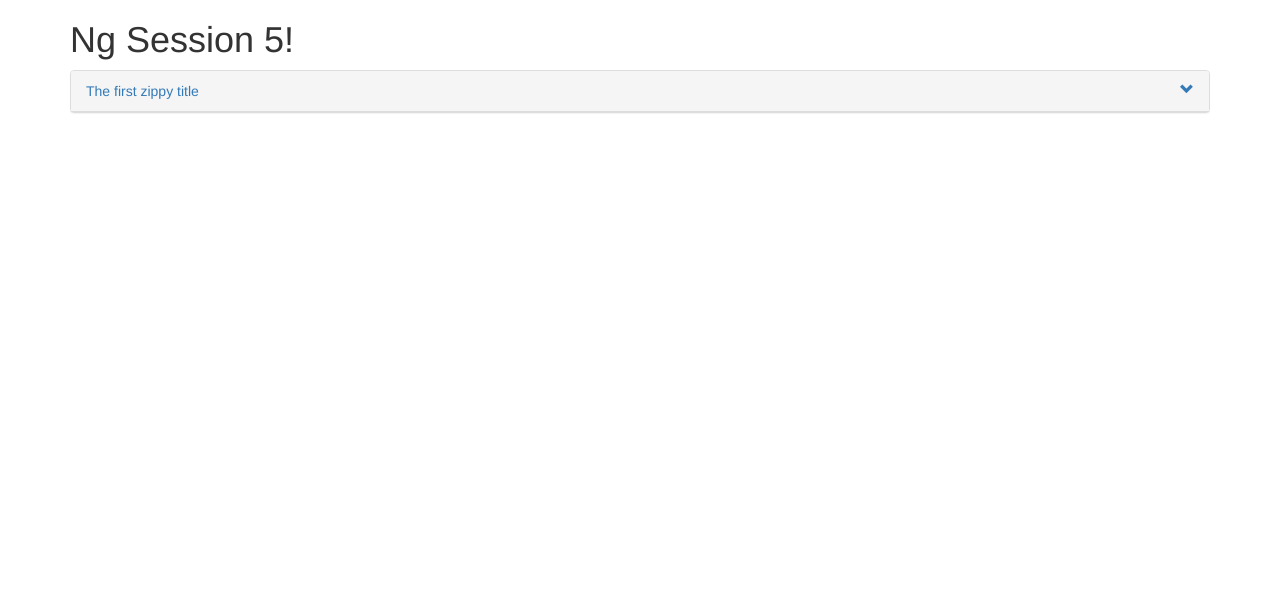
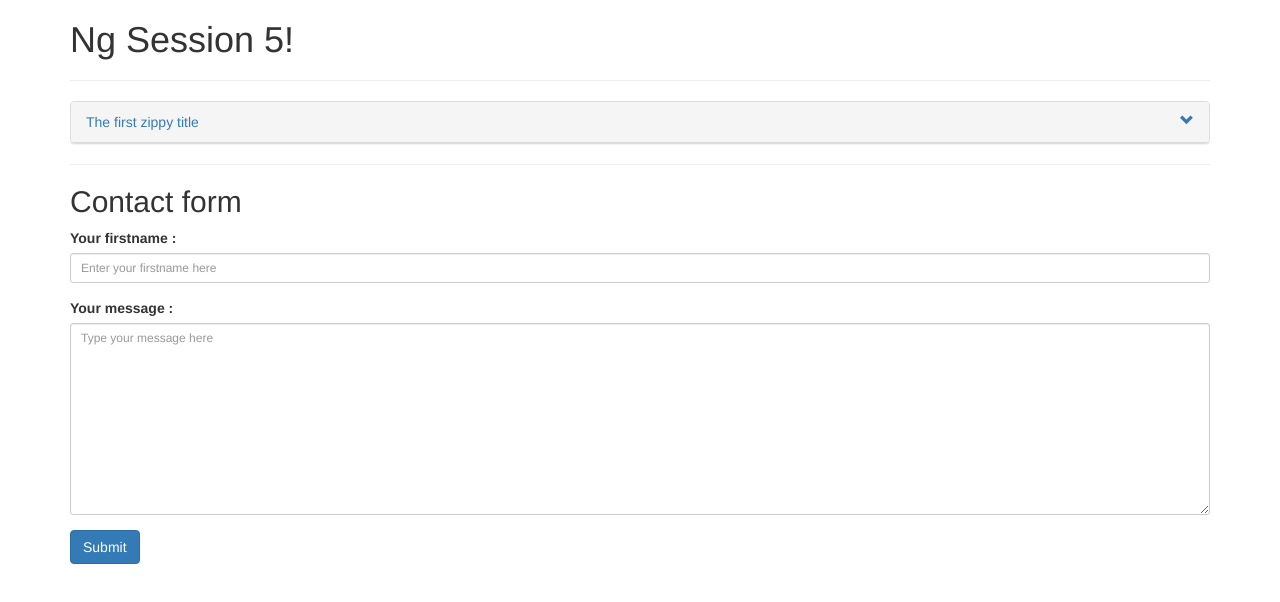
Before and after one commit to saiht/ng-session5, an Angular app: page / in a window 1280 px wide. Shown: the top 602 px of the page. Built offline with nearby package versions, Linux system fonts and the light colour scheme.

Commit message:
Contact form begining

```diff
--- a/src/app/app.component.html
+++ b/src/app/app.component.html
@@ -3,7 +3,14 @@
     {{title}}
   </h1>
 
+  <hr>
+
   <zippy title="The first zippy title">
     The content of my first zippy !
   </zippy>
+
+  <hr>
+
+  <contact></contact>
+
 </div>
--- a/src/app/app.module.ts
+++ b/src/app/app.module.ts
@@ -5,6 +5,7 @@ import { HttpModule } from '@angular/http';
 
 import { AppComponent } from './app.component';
 import { ZippyModule } from './zippy/zippy.module';
+import { ContactModule } from './contact/contact.module'
 
 @NgModule({
   declarations: [
@@ -14,7 +15,8 @@ import { ZippyModule } from './zippy/zippy.module';
     BrowserModule,
     FormsModule,
     HttpModule,
-    ZippyModule
+    ZippyModule,
+    ContactModule
   ],
   providers: [],
   bootstrap: [AppComponent]
--- /dev/null
+++ b/src/app/contact/contact.component.html
@@ -0,0 +1,23 @@
+<div class="contact-form">
+    <div class="contact-title">
+        <h2>
+            {{ title }}
+        </h2>
+    </div>
+    <div class="contact-content">
+        <form>
+            <div class="form-group">
+                <label for="firstName">Your firstname :</label>
+                <input ngModel name="firstName" #firstName="ngModel" id="firstName" type="text" class="form-control input-sm" placeholder="Enter your firstname here" required>
+                <div *ngIf="!firstName.valid && firstName.touched" class="alert alert-danger">Input invalid</div>
+            </div>
+
+            <div class="form-group">
+                <label for="message">Your message :</label>
+                <textarea class="form-control input-sm" name="message" ngModel #message="ngModel" id="message" cols="30" rows="10" placeholder="Type your message here" required></textarea>
+                <div *ngIf="!message.valid && message.touched" class="alert alert-danger">Input invalid</div>
+            </div>
+            <button class="btn btn-primary" type="submit">Submit</button>
+        </form>
+    </div>
+</div>
--- /dev/null
+++ b/src/app/contact/contact.component.ts
@@ -0,0 +1,9 @@
+import { Component } from '@angular/core';
+
+@Component({
+    selector: 'contact',
+    templateUrl: './contact.component.html'
+})
+export class ContactComponent{
+    title: string = 'Contact form';
+}
```
Also changed, not shown: src/app/contact/contact.module.ts (added, +19 -0 lines).
